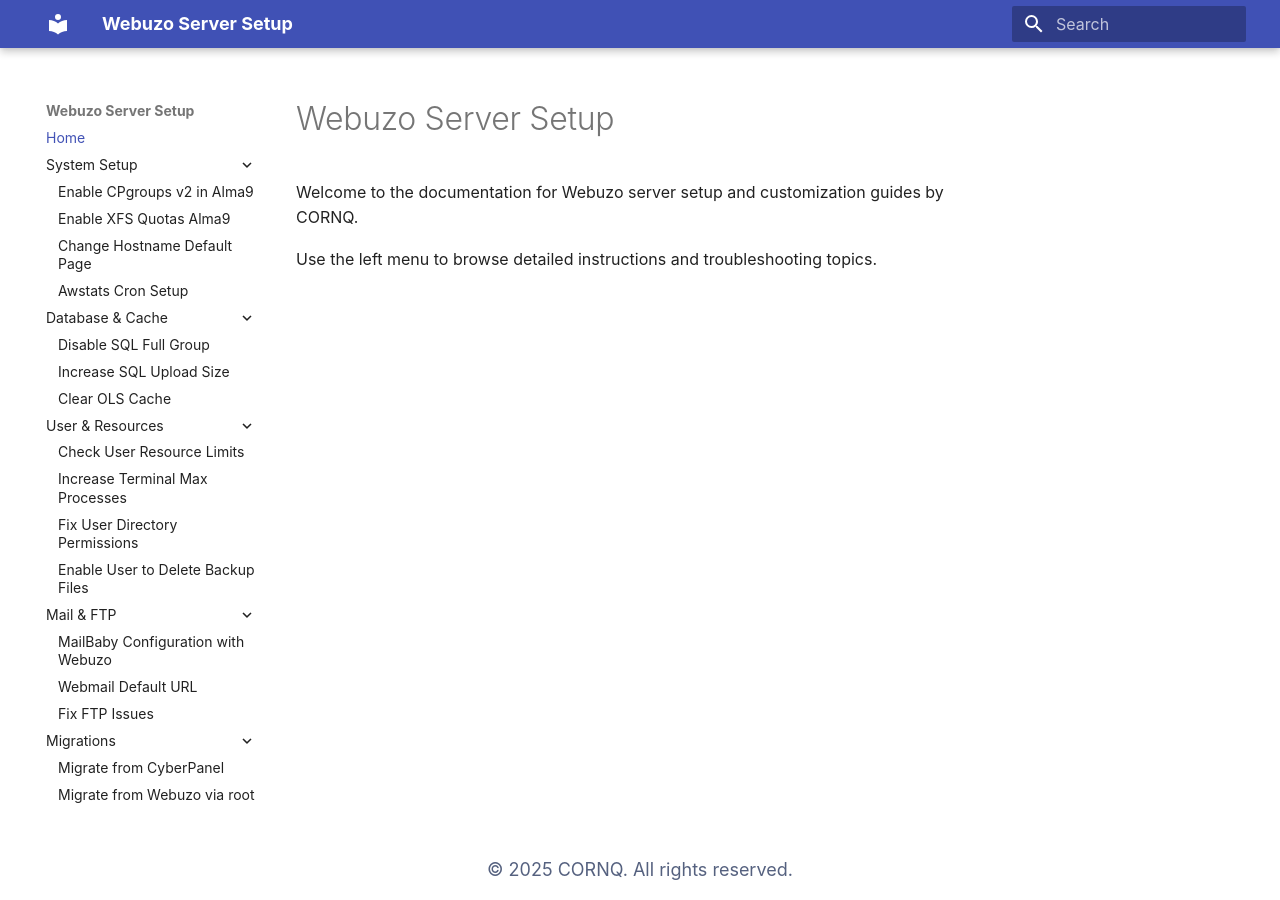
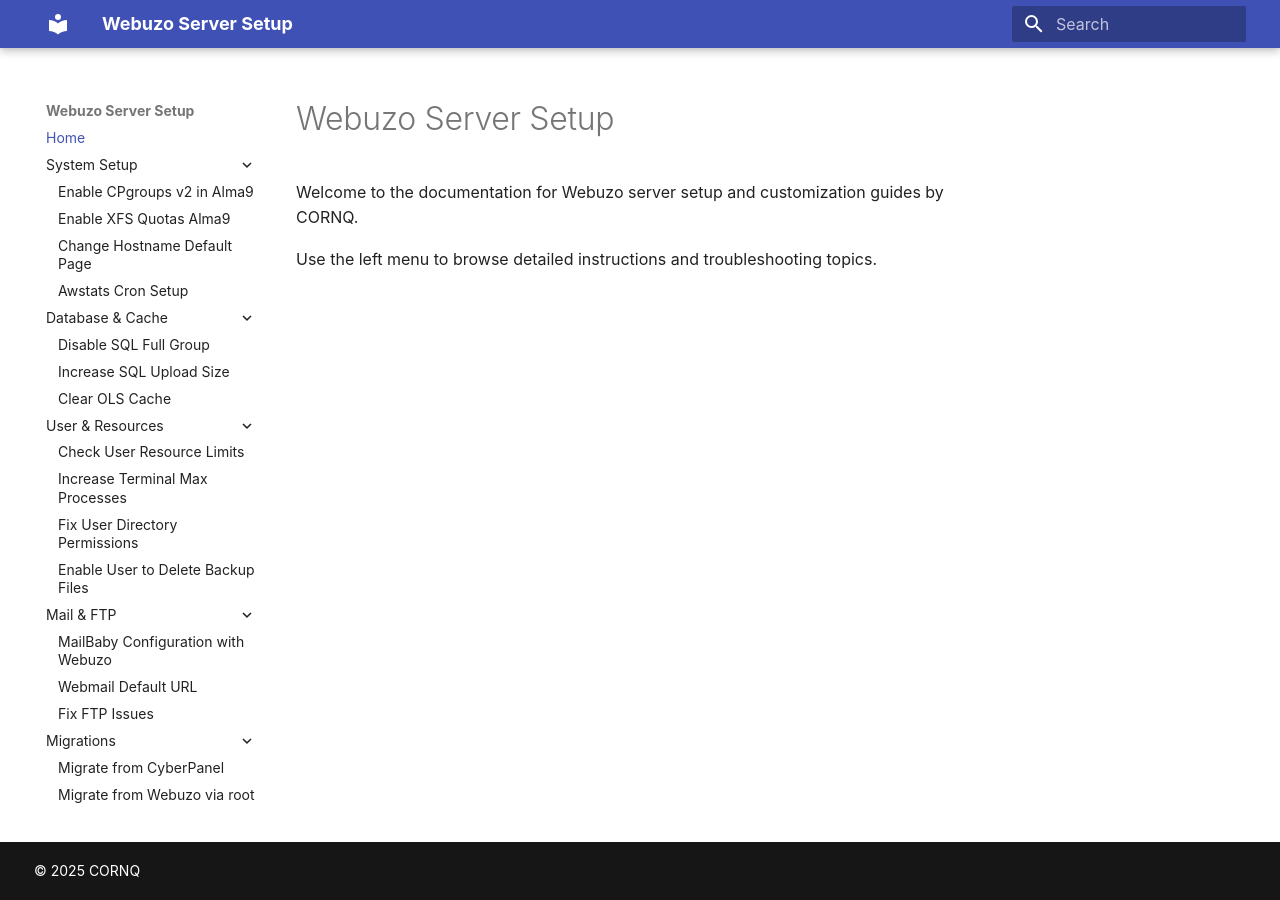
Before and after one commit to cornQ/webuzo-server-setup, an MkDocs documentation site: the page built from docs/index.md, in a window 1280 px wide. Built offline with MkDocs 1.6.1 and Material for MkDocs 9.7.7, drawn with Linux system fonts in a browser that asks for light colours; some web fonts are replaced.

Commit message:
removed footer, added copyright

```diff
--- a/docs/partials/footer.html
+++ /dev/null
@@ -1,8 +0,0 @@
-
-<div style="text-align: center; padding: 1rem 0; font-size: 0.9rem; color: #55617f;">
-  &copy; <span id="year">2025</span> CORNQ. All rights reserved.
-</div>
-
-<script>
-  document.getElementById('year').textContent = new Date().getFullYear();
-</script>
--- a/mkdocs.yml
+++ b/mkdocs.yml
@@ -11,7 +11,7 @@
     - content.code.copy
     - search.suggest
     - search.highlight
-  custom_dir: docs
+  custom_dir: docs/overrides
   font:
     text: Nanuto
   language: en
```
